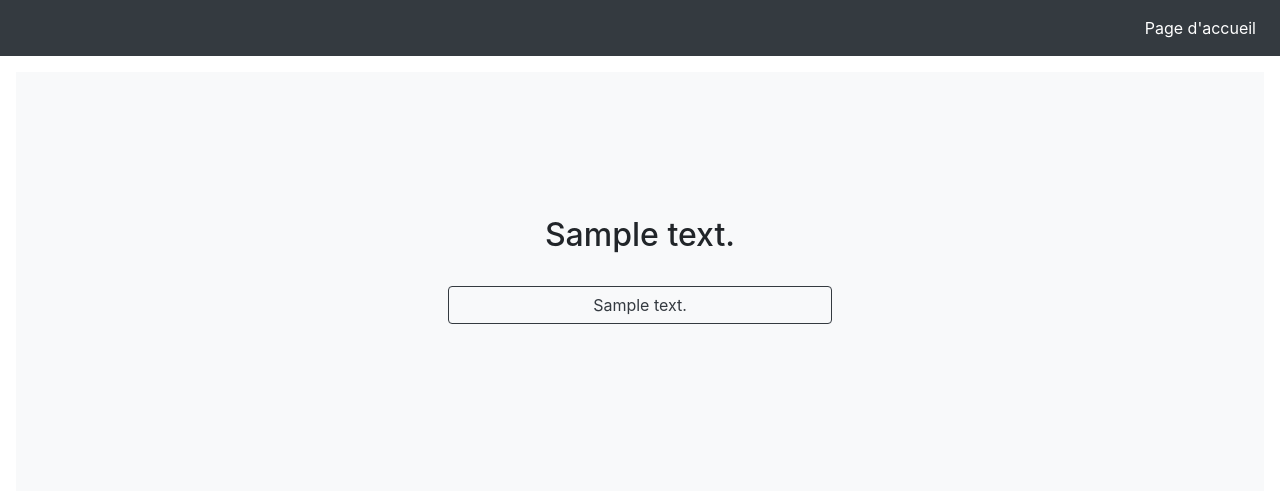
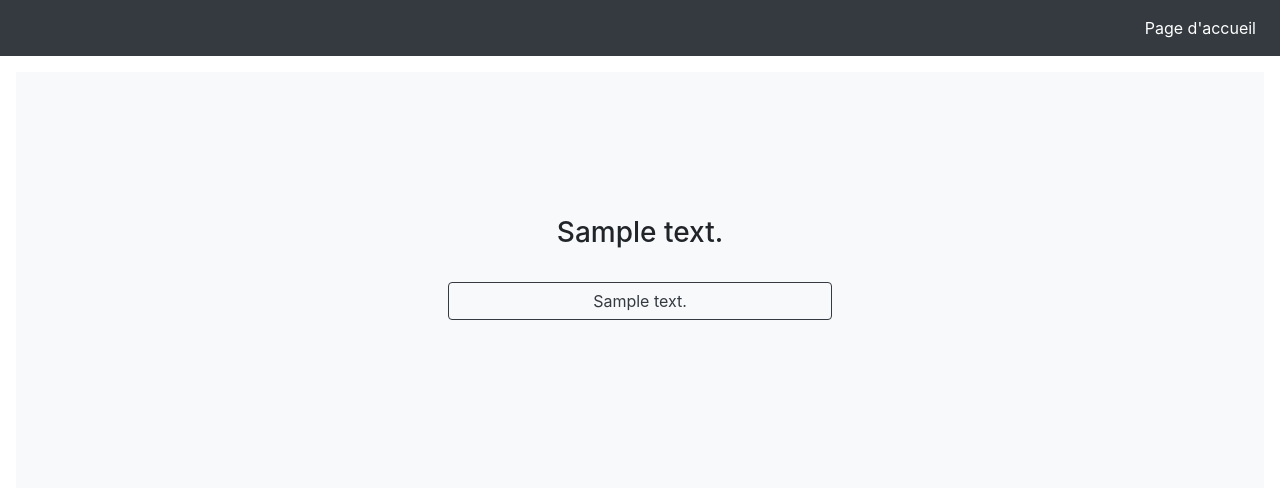
Before and after one commit to hugolatendresse/uqam, a Django app: template main/templates/main/questions_v2.html in a window 1280 px wide. Shown: the top 491 px of the page. Run offline with Django 3.2, Linux system fonts and the light colour scheme; the template is opened without the code that fills it: most values are stand-ins (such as "Sample title", 1, 10 or a date in 2020); some libraries are stand-ins or nearby versions.

Commit message:
smaller questions font

```diff
--- a/main/templates/main/questions_v2.html
+++ b/main/templates/main/questions_v2.html
@@ -6,7 +6,7 @@ Questionnaire UQAM
 {% block pageheader %}
 <div class="position-relative overflow-hidden p-3 p-md-5 m-md-3 text-center bg-light">
       <div class="col-md-5 p-lg-5 mx-auto my-5">
-        <h1 class="h2">{{ question.qtext }}</h1>
+        <h1 class="h3">{{ question.qtext }}</h1>
           <br>
         {% for answer in responses %}
           <form method="POST">
```
